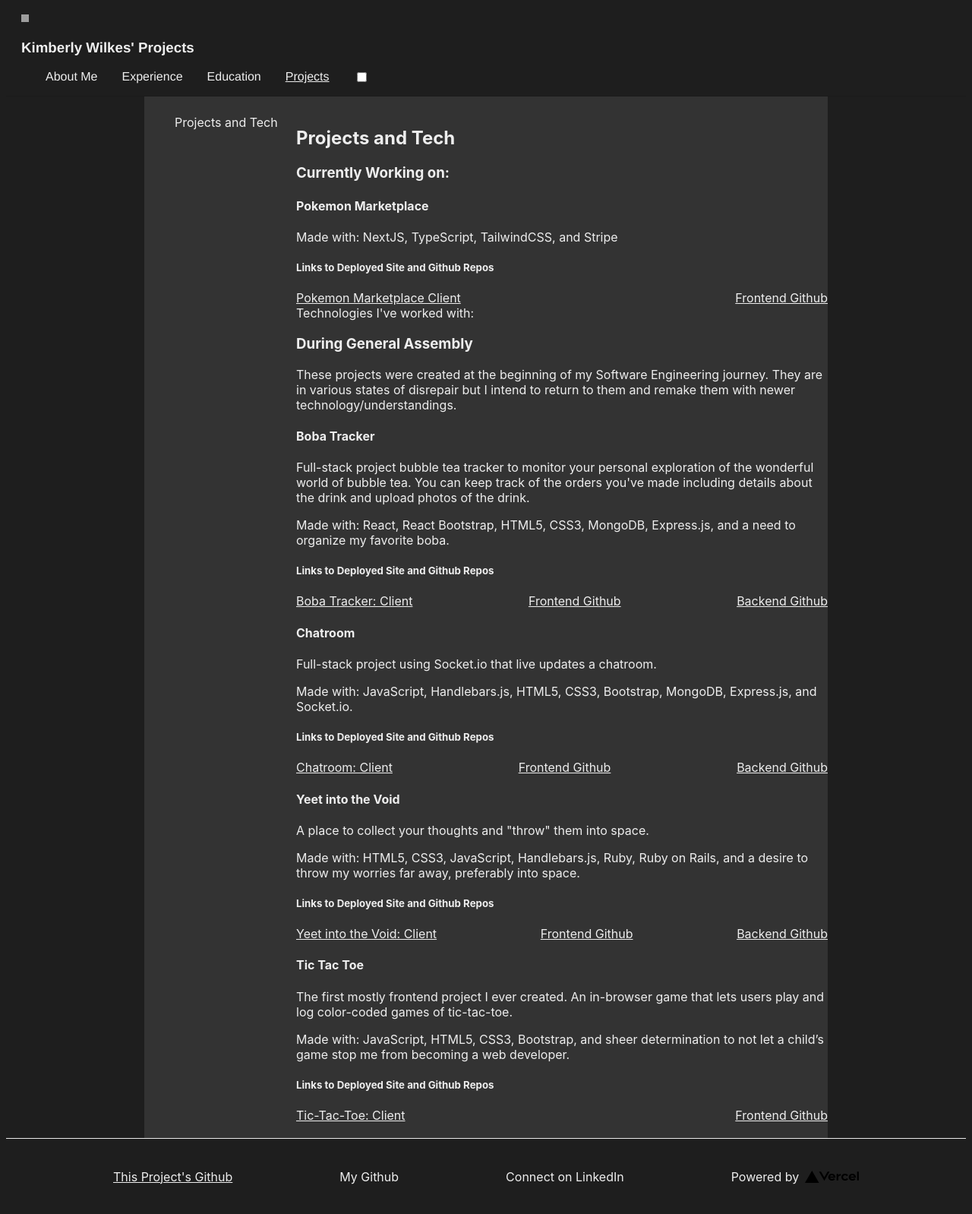
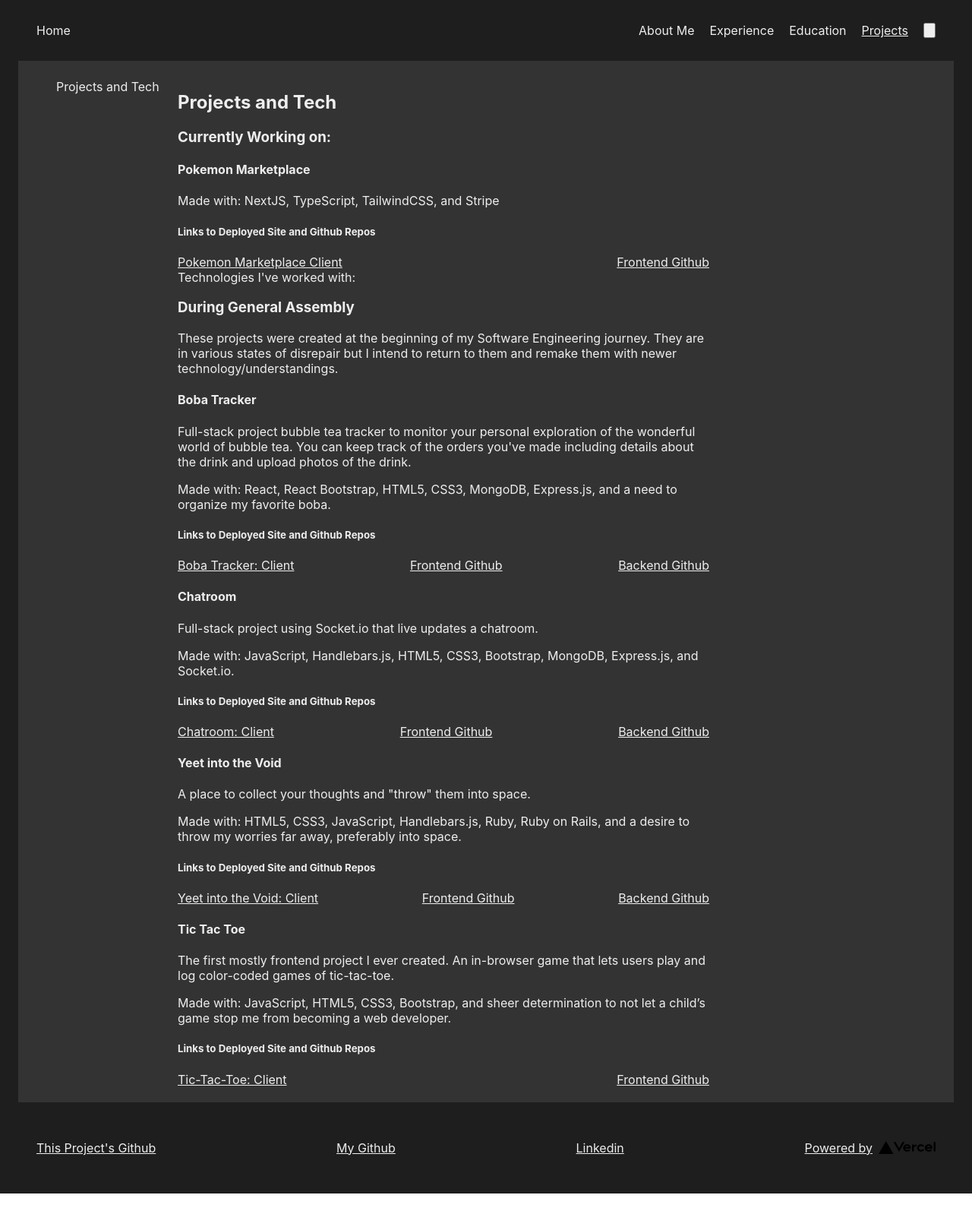
Before and after one commit to kimdolion/kimdolion.github.io, a Next.js app: page /projects in a window 1280 px wide. Shown: the whole page at 76% size. After the commit the page ends 1571 px from the top, so only its background shows below. Built offline with nearby package versions, Linux system fonts and the light colour scheme; grey boxes are pictures that could not be loaded.

Commit message:
Fix image paths
Update Page to remove title and add more colorscheme

```diff
--- a/components/Page.tsx
+++ b/components/Page.tsx
@@ -1,16 +1,17 @@
 import { ReactNode, useState } from 'react'
 import Link from 'next/link'
-import styles from '../styles/Home.module.css'
+import styles from '@/styles/Home.module.css'
 import { useRouter } from 'next/router';
+import vercel from '/public/vercel.svg'
+
+import { StyledLink, styledLinkProp } from './StyledLink';
 import Image from 'next/image';
-import { StyledLink, styledLinkProp } from './StyledLink';
 export interface PageProps {
-  title: string;
   children: ReactNode;
 }
 
 export interface HeaderProps {
-  title: string;
+  preferredColorScheme: string;
   onClick: () => void;
 }
 
@@ -29,51 +30,38 @@ const navLinks: styledLinkProp[] = [
   },
 ]
 
-const ActiveLink = ({href, name}: styledLinkProp )=> {
+const ActiveLink = ({ href, name }: styledLinkProp )=> {
   const router = useRouter();
-  return <Link href={href} className={router.pathname == `${href}` ? 'active' : ''}>{name}</Link>
+  return <Link href={href} className={`${router.pathname == `${href}` ? 'active-nav': ''}`}>{name}</Link>
 }
 
-const Header = ({title, onClick}: HeaderProps): JSX.Element => {
+const Header = ({ preferredColorScheme, onClick }: HeaderProps): JSX.Element => {
   return (
-    <>
-      <header className="wrapper">
-        <div className="">
-          <div>
-            <Link href="/">
-              <Image src={'/public/kor_am_flag.jpg'} height={10} width={10} alt={"Korean American blended flag."} />
-            </Link>
-            <h3>{title}</h3>
-          </div>
-          <div id="nav-section" aria-label="Navigation Links">
-            {navLinks.map((navLink, index)=> <ActiveLink key={navLink.name + index} href={navLink.href} name={navLink.name} />)}
-            <input type="checkbox"
-            onClick={onClick} />
-          </div>
-        </div>
+      <header className={`${styles.header} ${preferredColorScheme}`}>
+        <Link href="/">Home</Link>
+        <nav id="nav-section" aria-label="Navigation Links" className={`${styles.nav}`}>
+          {navLinks.map((navLink, index)=> <ActiveLink key={'nav-link-' + index} href={navLink.href} name={navLink.name} />)}
+          <button onClick={onClick}></button>
+        </nav>
       </header>
-    </>
   )
 }
 
-const Footer = () => (
-    <footer className={`${styles.footer}`}>
+const Footer = (prop: { preferredColorScheme: string }) => (
+    <footer className={`${styles.footer} ${prop.preferredColorScheme}`}>
       <StyledLink href="https://github.com/kimdolion/kimdolion.github.io" name="This Project's Github" />
-      <Link href="https://github.com/kimdolion" target="_blank" className="styledLink">My Github</Link>
-      <Link href="https://linkedin.com/in/kimberly-wilkes" target="_blank" className="styledLink">Connect on LinkedIn</Link>
+      <StyledLink href="https://github.com/kimdolion" name="My Github" />
+      <StyledLink href="https://linkedin.com/in/kimberly-wilkes" name="Linkedin" />
       <Link
         href="https://vercel.com?utm_source=create-next-app&utm_medium=default-template&utm_campaign=create-next-app"
-        target="_blank" className="styledLink"
-        rel="noopener noreferrer"
+        className="styled-link" style={{display: 'flex', alignItems: 'center' }}
       >
-        Powered by{' '}
-        <img src="/vercel.svg" alt="Vercel Logo" className={styles.logo} />
+        Powered by <Image src={vercel} alt="Vercel Logo." height={75} width={75} />
       </Link>
     </footer>
 )
 
-export const Page = ({
-title, children}:PageProps): JSX.Element => {
+export const Page = ({ children }: PageProps): JSX.Element => {
   const [preferredColorScheme, setPreferredColorScheme] = useState('night')
 
   const handleColorScheme =  () => {
@@ -85,9 +73,9 @@ title, children}:PageProps): JSX.Element => {
   }
   return (
     <div className={`${preferredColorScheme} ${styles.container}`}>
-      <Header title={title} onClick={handleColorScheme} />
+      <Header onClick={handleColorScheme} preferredColorScheme={preferredColorScheme} />
       <main className={`${preferredColorScheme}-main`}>{children}</main>
-      <Footer />
+      <Footer preferredColorScheme={preferredColorScheme} />
     </div>
   )
 
--- a/components/StyledLink.tsx
+++ b/components/StyledLink.tsx
@@ -1,10 +1,13 @@
 import Link from "next/link"
+import { ReactNode } from "react";
 
 export interface styledLinkProp {
+    children?: ReactNode;
     href: string,
+    leftIcon?: boolean;
     name: string
 }
 
-export const StyledLink = ({href, name}: styledLinkProp )=> {
-    return <Link href={href} target="_blank" className='styled-link'>{name}</Link>
+export const StyledLink = ({children, href, leftIcon, name}: styledLinkProp )=> {
+    return leftIcon ? <Link href={href} target="_blank" className='styled-link'>{children} {name}</Link> : <Link href={href} target="_blank" className='styled-link'>{name} {children}</Link>
   }
--- a/components/TableOfContents.tsx
+++ b/components/TableOfContents.tsx
@@ -24,7 +24,7 @@ interface TableOfContentsProps {
     console.log('headings in Headings?: ', headings)
     if (headings) {
       return (
-        <ul id="table-of-contents">
+        <ul id="table-of-contents" aria-label="Table of Contents">
           {headings.map((heading: HTMLHeadingElement) => {
             return (
               <li key={heading.id} className={heading.id === activeId ? "active" : ""}>
--- a/styles/Home.module.css
+++ b/styles/Home.module.css
@@ -1,122 +1,35 @@
 .container {
+  align-items: center;
   min-height: 100vh;
-  padding: 0 0.5rem;
-  display: flex;
-  flex-direction: column;
-  justify-content: left;
-  align-items: center;
+  padding: 0 1.5rem;
 }
 
-.main {
-  padding: 5rem 0;
-  flex: 1;
+.header {
+  align-items: center;
   display: flex;
-  flex-direction: column;
-  justify-content: center;
-  align-items: center;
+  height: 10vh;
+  justify-content: space-between;
+  padding: 0 1.5rem;
+}
+
+.header a:hover {
+  color: #ab0000;
 }
 
 .footer {
+  align-items: center;
+  display: flex;
+  height: 15vh;
+  justify-content: space-between;
+  padding: 0 1.5rem;
   width: 100%;
-  height: 100px;
-  border-top: 1px solid #eaeaea;
-  display: flex;
-  justify-content: space-evenly;
-  align-items: center;
 }
 
 .footer img {
   margin-left: 0.5rem;
 }
 
-.footer a {
-  display: flex;
-  justify-content: center;
-  align-items: center;
+.nav {
+  display:flex;
+  gap: 20px;
 }
-
-.title a {
-  color: #0070f3;
-  text-decoration: none;
-}
-
-.title a:hover,
-.title a:focus,
-.title a:active {
-  text-decoration: underline;
-}
-
-.title {
-  margin: 0;
-  line-height: 1.15;
-  font-size: 4rem;
-}
-
-.title,
-.description {
-  text-align: center;
-}
-
-.description {
-  line-height: 1.5;
-  font-size: 1.5rem;
-}
-
-.code {
-  background: #fafafa;
-  border-radius: 5px;
-  padding: 0.75rem;
-  font-size: 1.1rem;
-  font-family: Menlo, Monaco, Lucida Console, Liberation Mono, DejaVu Sans Mono,
-    Bitstream Vera Sans Mono, Courier New, monospace;
-}
-
-.grid {
-  display: flex;
-  align-items: center;
-  justify-content: center;
-  flex-wrap: wrap;
-  max-width: 800px;
-  margin-top: 3rem;
-}
-
-.card {
-  margin: 1rem;
-  flex-basis: 45%;
-  padding: 1.5rem;
-  text-align: left;
-  color: inherit;
-  text-decoration: none;
-  border: 1px solid #eaeaea;
-  border-radius: 10px;
-  transition: color 0.15s ease, border-color 0.15s ease;
-}
-
-.card:hover,
-.card:focus,
-.card:active {
-  color: #0070f3;
-  border-color: #0070f3;
-}
-
-.card h3 {
-  margin: 0 0 1rem 0;
-  font-size: 1.5rem;
-}
-
-.card p {
-  margin: 0;
-  font-size: 1.25rem;
-  line-height: 1.5;
-}
-
-.logo {
-  height: 1em;
-}
-
-@media (max-width: 600px) {
-  .grid {
-    width: 100%;
-    flex-direction: column;
-  }
-}
--- a/styles/globals.css
+++ b/styles/globals.css
@@ -15,9 +15,10 @@ a {
   box-sizing: border-box;
 }
 
-.active {
+.active-nav {
   text-decoration: underline;
 }
+
 
 .day {
   background: #eee;
@@ -57,14 +58,10 @@ a {
   width: 100%;
 }
 
-#nav-section {
-  display: flex;
-  justify-content: space-evenly;
-  max-width: 40%;
-}
-
 #table-of-contents {
+  border-radius: 4px;
   list-style: none;
+  margin-left: 10px;
   max-width: 25%;
   min-width: 200px;
   position: sticky;
@@ -73,6 +70,7 @@ a {
 }
 
 #table-of-contents li {
+  border: 1px 2em 5px 0 solid white;
   padding: 0.5rem 0;
 }
 
@@ -84,6 +82,7 @@ a {
 #table-of-contents li > a:hover {
   background-color: #333;
   color: white;
+  text-decoration: underline;
 }
 
 @media (prefers-color-scheme: dark) {
```
Also changed, not shown: components/AboutSection.tsx (+5 -3 lines).
